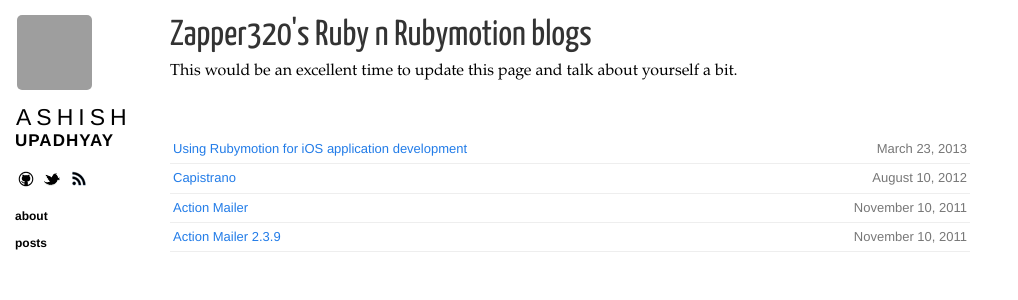
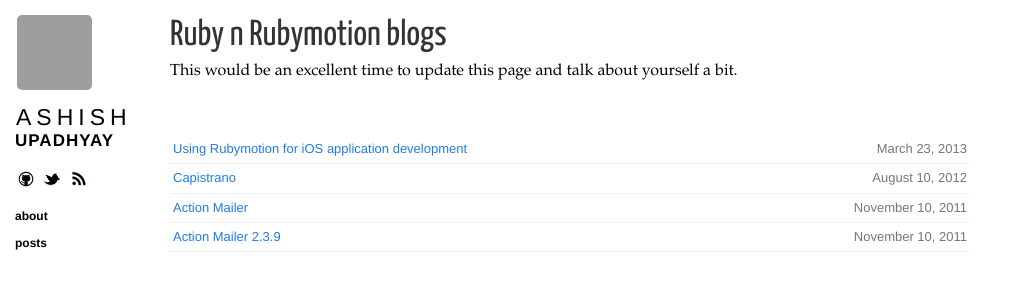
Before and after one commit to upadhyay-ashish/upadhyay-ashish.github.com, a Jekyll site: the page built from index.html, in a window 1280 px wide, cut to the strip 0-300 px from the top of the page. Shown: the whole strip, without its empty margins (0-1018 px from the left). Built offline with Jekyll 4.4.1, drawn with Linux system fonts in a browser that asks for light colours; nearby versions of some CDN libraries; Markdown is read by kramdown in place of the engine named in the settings; grey boxes are pictures that could not be loaded.

```diff
--- a/index.html
+++ b/index.html
@@ -7,7 +7,7 @@
 
 <!-- You can edit this whole page, remove it, or use it as basis for any non-post pages you have. -->
 <section class="content">
-  <h1>Zapper320's Ruby n Rubymotion blogs</h1>
+  <h1>Ruby n Rubymotion blogs</h1>
 
   <p>This would be an excellent time to update this page and talk about yourself a bit.</p>
 </section>
```
Also changed, not shown: 3 other files.
